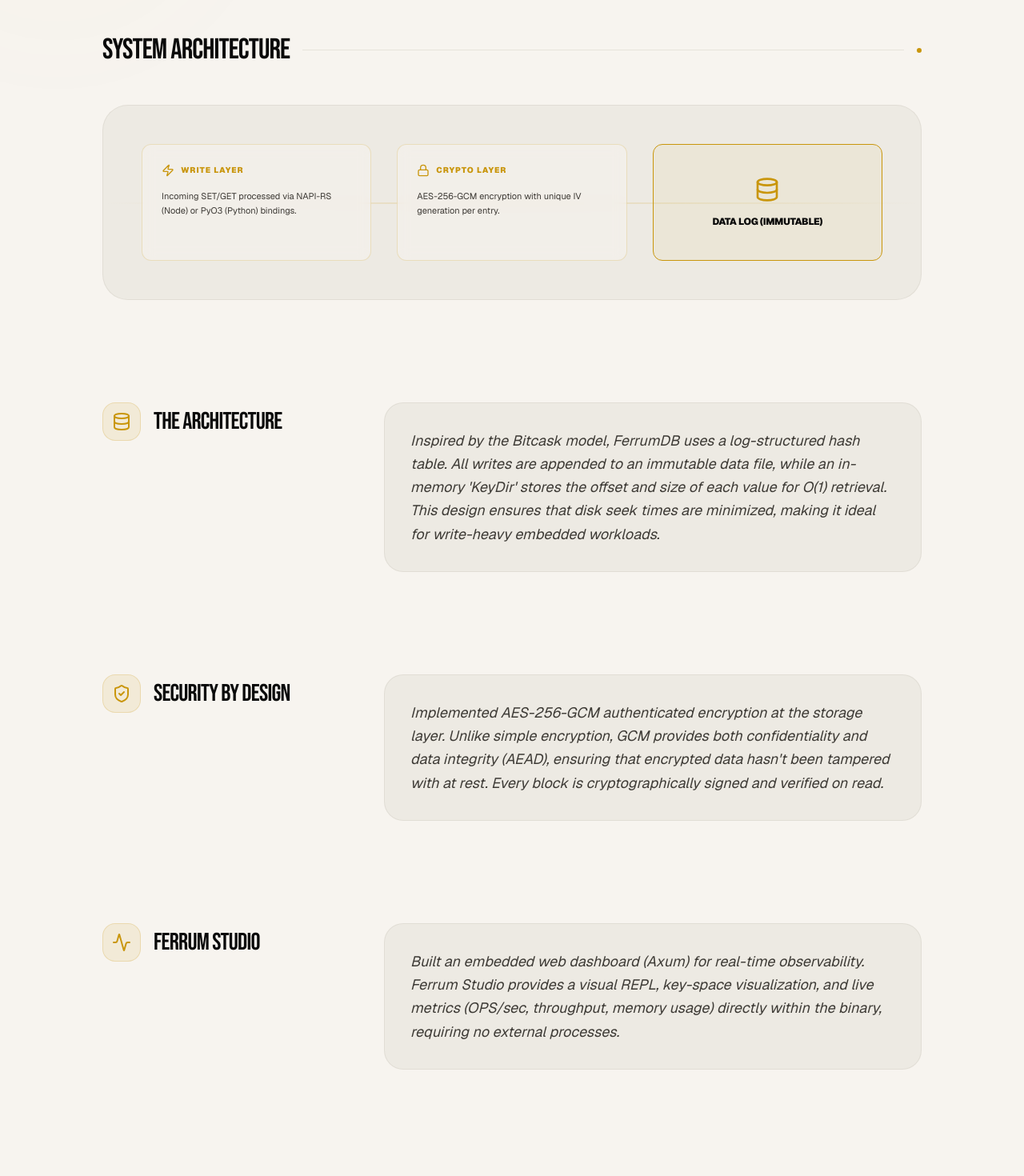
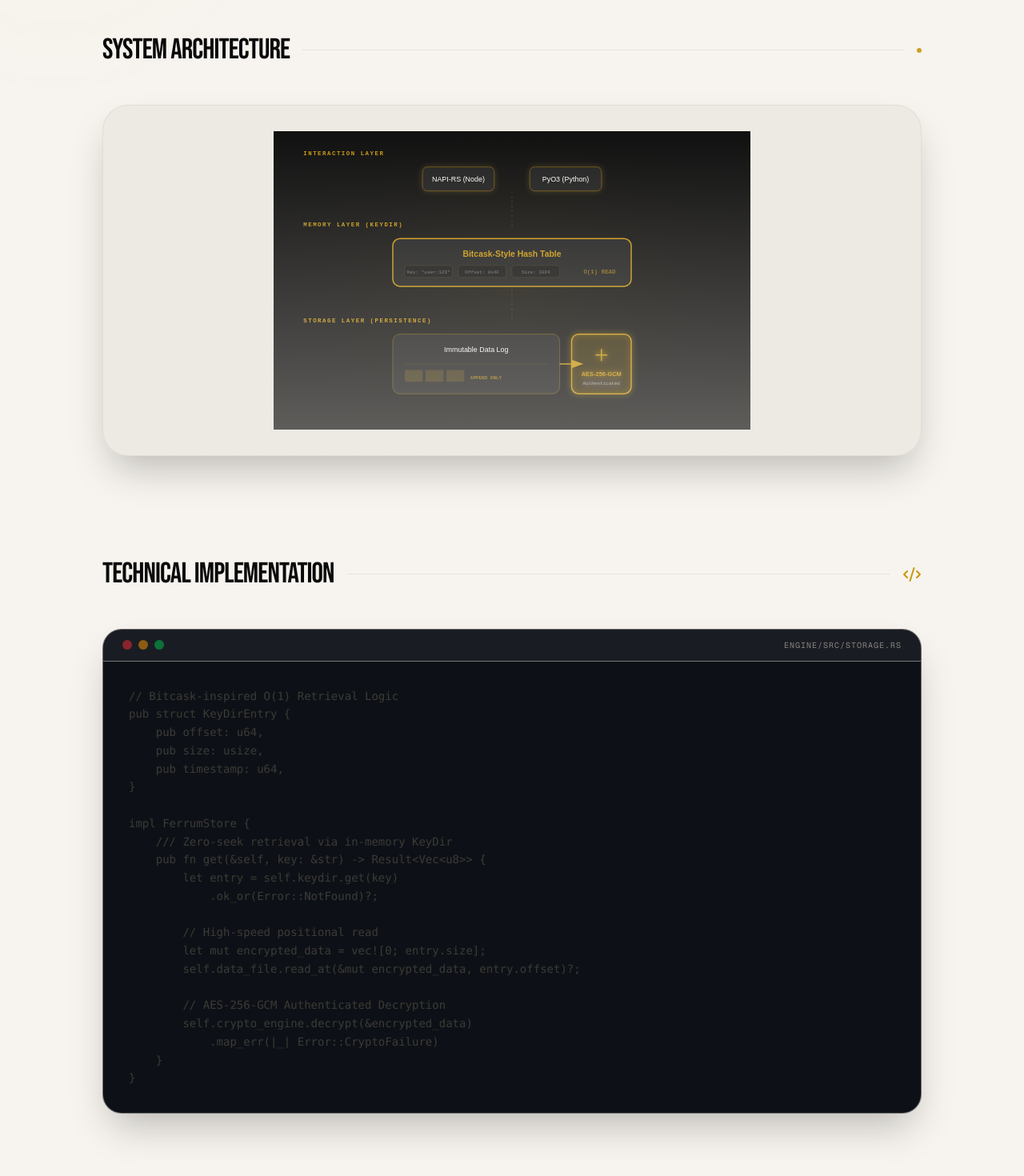
Before and after one commit to MuhammadUsmanGM/Portfolio, a Next.js app: page /projects/ferrumdb in a window 1280 px wide. Shown: the part 840-2310 px from the top of the page at 80% size. Built offline with nearby package versions, Linux system fonts and the light colour scheme.

Commit message:
feat(projects): add premium arch diagram and code snippet to ferrumdb

```diff
--- a/app/components/Projects.tsx
+++ b/app/components/Projects.tsx
@@ -4,14 +4,28 @@ import React from "react";
 import { motion } from "framer-motion";
 import { ArrowUpRight, Github, Activity, Lock } from "lucide-react";
 import Link from "next/link";
+import Image from "next/image";
 import ProjectBanner from "./ProjectBanner";
 
 type BannerVariant = "neural" | "crystal" | "matrix" | "wave";
 
-
+interface Project {
+  title: string;
+  subtitle: string;
+  description: string;
+  tech: string[];
+  link: string;
+  github: string;
+  isPrivate: boolean;
+  tags: string[];
+  caseStudy?: string;
+  banner: { variant: BannerVariant; version: string; status: string };
+  customVisual?: string;
+  codeSnippet?: string;
+}
 
 const Projects = () => {
-  const projects = [
+  const projects: Project[] = [
     {
       title: "AUTONOMA — DIGITAL FTE",
       subtitle: "Open-Source AI Agent Platform",
@@ -58,7 +72,12 @@ const Projects = () => {
       isPrivate: false,
       tags: ["Systems Engineering", "Cross-Language Bindings", "O(1) Performance"],
       caseStudy: "/projects/ferrumdb",
-      banner: { variant: "crystal" as BannerVariant, version: "v1.3", status: "SHIPPED" }
+      banner: { variant: "crystal" as BannerVariant, version: "v1.3", status: "SHIPPED" },
+      customVisual: "/projects/ferrumdb-arch.svg",
+      codeSnippet: `// O(1) Bitcask get()
+let entry = keydir.get(key)?;
+file.read_at(entry.offset, buf)?;
+crypto.decrypt(buf)`
     }
   ];
 
@@ -185,6 +204,16 @@ const Projects = () => {
             {/* Project Visual — Premium Code Banner */}
             <div className="lg:col-span-7 order-1 lg:order-2 relative group-hover:scale-[1.02] transition-transform duration-700">
               <div className="relative aspect-video rounded-[2rem] overflow-hidden border border-border/50 bg-bg-2 shadow-2xl">
+                {project.customVisual ? (
+                  <div className="relative w-full h-full bg-[#08080a]">
+                    <Image
+                      src={project.customVisual}
+                      alt={project.title}
+                      fill
+                      className="object-contain p-8"
+                    />
+                  </div>
+                ) : (
                   <ProjectBanner
                     title={project.title}
                     subtitle={project.subtitle}
@@ -192,6 +221,26 @@ const Projects = () => {
                     version={project.banner.version}
                     status={project.banner.status}
                   />
+                )}
+
+                {/* Code Snippet Overlay */}
+                {project.codeSnippet && (
+                  <div className="absolute bottom-6 right-6 z-20 hidden md:block">
+                    <motion.div
+                      initial={{ opacity: 0, y: 10 }}
+                      whileInView={{ opacity: 1, y: 0 }}
+                      className="bg-bg/90 backdrop-blur-md border border-accent/30 rounded-xl p-4 font-mono text-[10px] text-accent/80 shadow-2xl"
+                    >
+                      <div className="flex items-center gap-2 mb-2 pb-2 border-b border-white/5 uppercase tracking-widest text-[8px] font-black">
+                        <Activity size={10} /> Live Snapshot
+                      </div>
+                      <pre className="leading-tight">
+                        <code>{project.codeSnippet}</code>
+                      </pre>
+                    </motion.div>
+                  </div>
+                )}
+
                 <div className="absolute inset-0 shadow-[inset_0_0_100px_rgba(0,0,0,0.5)] pointer-events-none" />
               </div>
             </div>
--- a/app/projects/ferrumdb/page.tsx
+++ b/app/projects/ferrumdb/page.tsx
@@ -129,31 +129,62 @@ const FerrumCaseStudy = () => {
             <div className="w-1.5 h-1.5 rounded-full bg-accent animate-pulse" />
           </div>
 
-          <div className="bg-bg-2 rounded-[2rem] border border-border/50 p-8 md:p-12 relative overflow-hidden group">
-             {/* Simple Visualization */}
-             <div className="grid grid-cols-1 md:grid-cols-3 gap-8 relative z-10">
-                <div className="p-6 border border-accent/20 rounded-xl bg-bg/50 backdrop-blur-sm space-y-4">
-                   <div className="flex items-center gap-2 text-accent">
-                      <Zap size={16} />
-                      <span className="text-[10px] font-black uppercase tracking-widest">Write Layer</span>
-                   </div>
-                   <p className="text-[11px] text-text-sub leading-relaxed">Incoming SET/GET processed via NAPI-RS (Node) or PyO3 (Python) bindings.</p>
-                </div>
-                <div className="p-6 border border-accent/20 rounded-xl bg-bg/50 backdrop-blur-sm space-y-4">
-                   <div className="flex items-center gap-2 text-accent">
-                      <Lock size={16} />
-                      <span className="text-[10px] font-black uppercase tracking-widest">Crypto Layer</span>
-                   </div>
-                   <p className="text-[11px] text-text-sub leading-relaxed">AES-256-GCM encryption with unique IV generation per entry.</p>
-                </div>
-                <div className="p-10 border border-accent bg-accent/5 rounded-xl flex flex-col items-center justify-center space-y-4 text-center">
-                   <Database size={32} className="text-accent" />
-                   <span className="text-xs font-black uppercase tracking-tight">Data Log (Immutable)</span>
-                </div>
-             </div>
+          <div className="relative aspect-[16/10] md:aspect-[21/9] rounded-[2rem] overflow-hidden border border-border/50 bg-bg-2 shadow-2xl group">
+             <Image
+                src="/projects/ferrumdb-arch.svg"
+                alt="FerrumDB Architecture Diagram"
+                fill
+                className="object-contain p-4 md:p-8"
+             />
+             <div className="absolute inset-0 bg-gradient-to-t from-bg-2/40 to-transparent pointer-events-none" />
+          </div>
+        </section>
 
-             {/* Connection Path Overlay */}
-             <div className="absolute top-1/2 left-0 right-0 h-[2px] bg-gradient-to-r from-transparent via-accent/20 to-transparent hidden md:block" />
+        {/* Technical Implementation Snippet */}
+        <section className="mb-32">
+           <div className="flex items-center gap-4 mb-12">
+            <h2 className="text-4xl font-bebas uppercase tracking-tight">Technical Implementation</h2>
+            <div className="flex-1 h-[1px] bg-border/50" />
+            <Code2 size={24} className="text-accent" />
+          </div>
+
+          <div className="bg-[#0D1117] rounded-3xl border border-border/50 overflow-hidden shadow-2xl">
+            <div className="flex items-center justify-between px-6 py-3 bg-white/5 border-b border-border/50">
+              <div className="flex items-center gap-2">
+                <div className="w-3 h-3 rounded-full bg-red-500/50" />
+                <div className="w-3 h-3 rounded-full bg-amber-500/50" />
+                <div className="w-3 h-3 rounded-full bg-green-500/50" />
+              </div>
+              <span className="text-[10px] font-mono text-muted uppercase tracking-widest">engine/src/storage.rs</span>
+            </div>
+            <div className="p-8 overflow-x-auto">
+              <pre className="text-sm font-mono leading-relaxed selection:bg-accent/30">
+                <code className="text-text-sub">
+{`// Bitcask-inspired O(1) Retrieval Logic
+pub struct KeyDirEntry {
+    pub offset: u64,
+    pub size: usize,
+    pub timestamp: u64,
+}
+
+impl FerrumStore {
+    /// Zero-seek retrieval via in-memory KeyDir
+    pub fn get(&self, key: &str) -> Result<Vec<u8>> {
+        let entry = self.keydir.get(key)
+            .ok_or(Error::NotFound)?;
+
+        // High-speed positional read
+        let mut encrypted_data = vec![0; entry.size];
+        self.data_file.read_at(&mut encrypted_data, entry.offset)?;
+
+        // AES-256-GCM Authenticated Decryption
+        self.crypto_engine.decrypt(&encrypted_data)
+            .map_err(|_| Error::CryptoFailure)
+    }
+}`}
+                </code>
+              </pre>
+            </div>
           </div>
         </section>
 
```
Also changed, not shown: public/projects/ferrumdb-arch.svg (added). Lines whose indentation alone changed are shown as unchanged.
